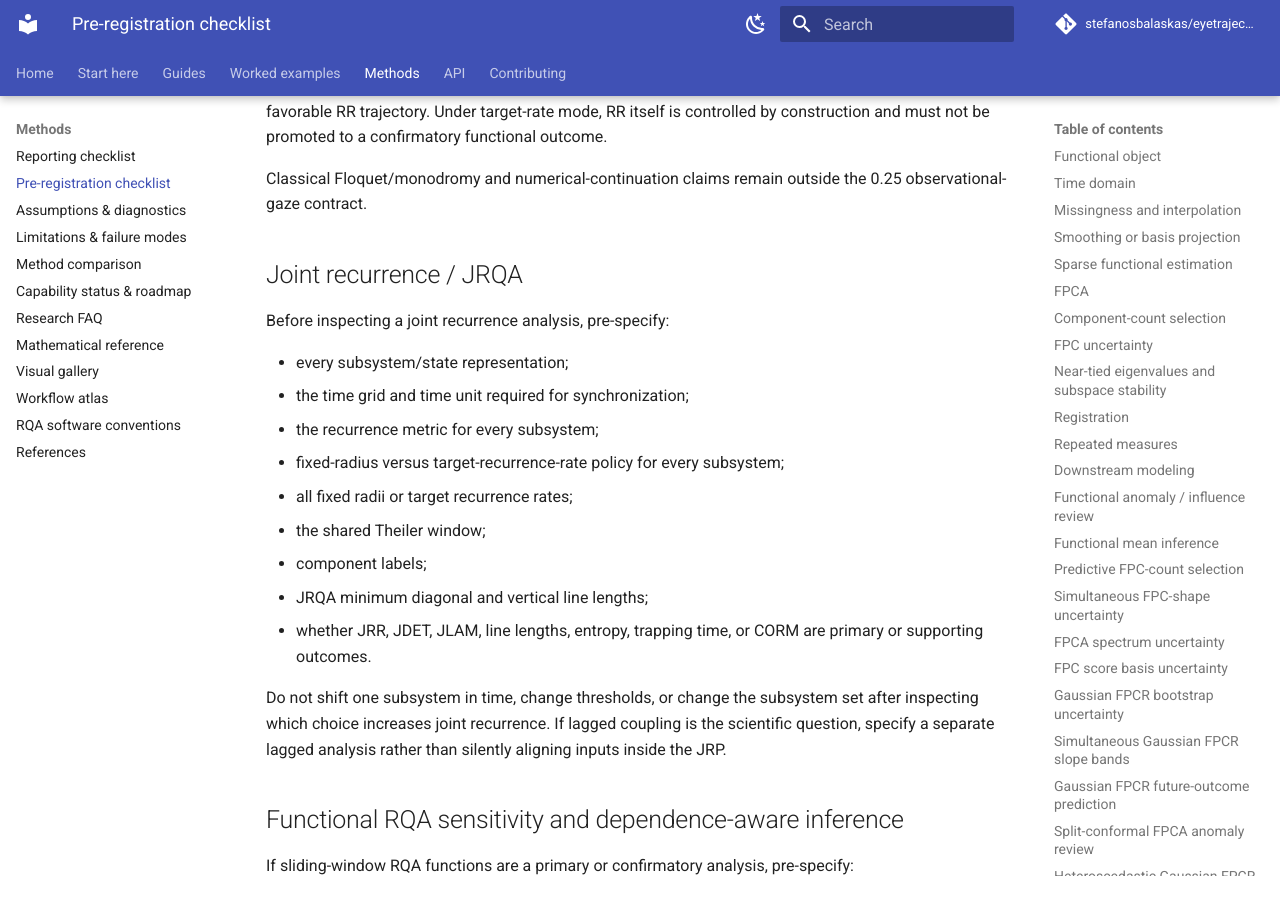
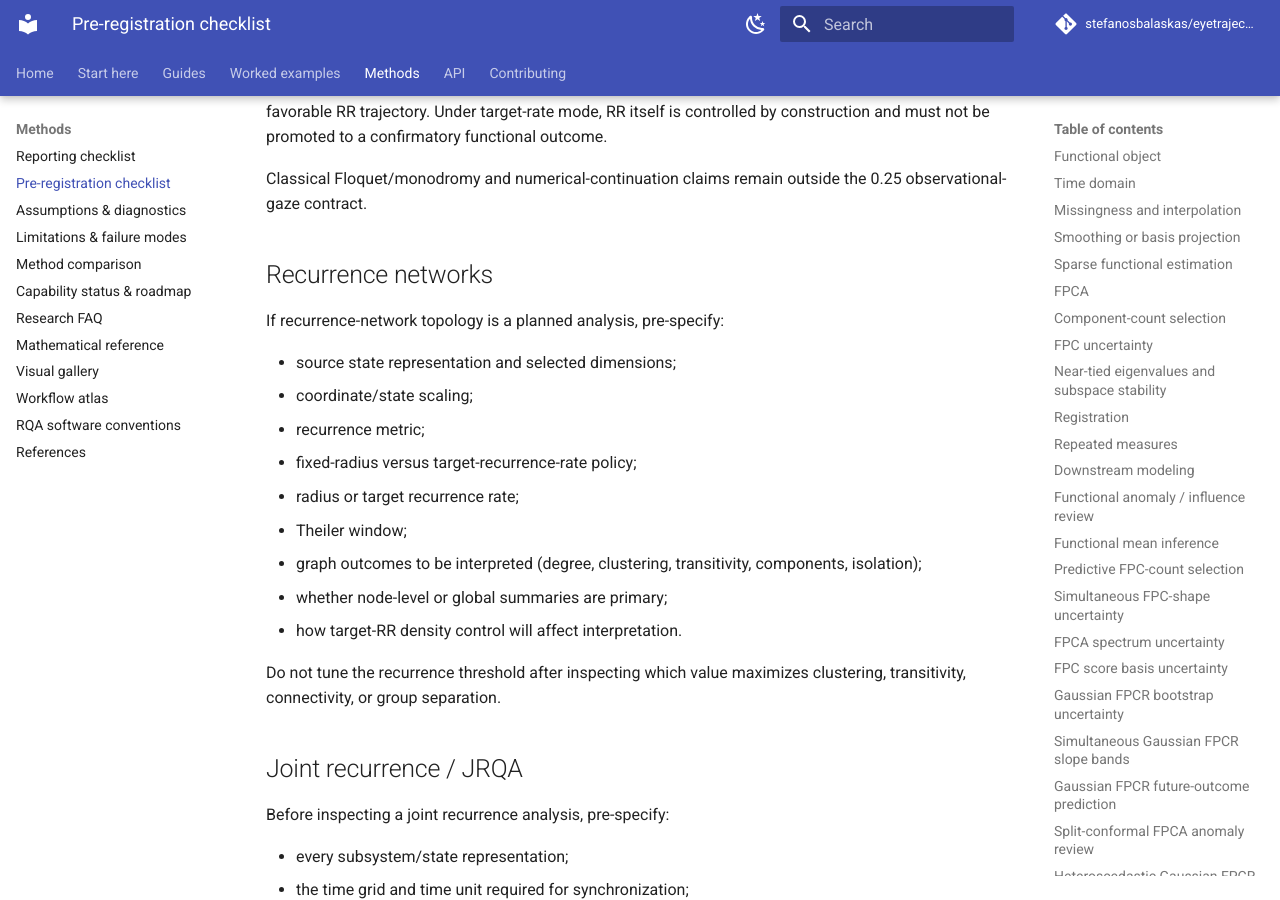
Before and after one commit to stefanosbalaskas/eyetrajectoriespy, an MkDocs documentation site: the page built from docs/methods/preregistration.md, in a window 1280 px wide and 900 px high, scrolled down 13483 px. Built offline with MkDocs 1.6.1 and Material for MkDocs 9.7.7, drawn with Linux system fonts in a browser that asks for light colours; comment, search, counter and statistics services are not loaded.

Commit message:
Add recurrence network preregistration guidance

```diff
--- a/docs/methods/preregistration.md
+++ b/docs/methods/preregistration.md
@@ -436,6 +436,24 @@ Do not switch from fixed radius to target recurrence rate after seeing which set
 Classical Floquet/monodromy and numerical-continuation claims remain outside the 0.25 observational-gaze contract.
 
 
+## Recurrence networks
+
+If recurrence-network topology is a planned analysis, pre-specify:
+
+- source state representation and selected dimensions;
+- coordinate/state scaling;
+- recurrence metric;
+- fixed-radius versus target-recurrence-rate policy;
+- radius or target recurrence rate;
+- Theiler window;
+- graph outcomes to be interpreted (degree, clustering, transitivity,
+  components, isolation);
+- whether node-level or global summaries are primary;
+- how target-RR density control will affect interpretation.
+
+Do not tune the recurrence threshold after inspecting which value maximizes
+clustering, transitivity, connectivity, or group separation.
+
 ## Joint recurrence / JRQA
 
 Before inspecting a joint recurrence analysis, pre-specify:
```
